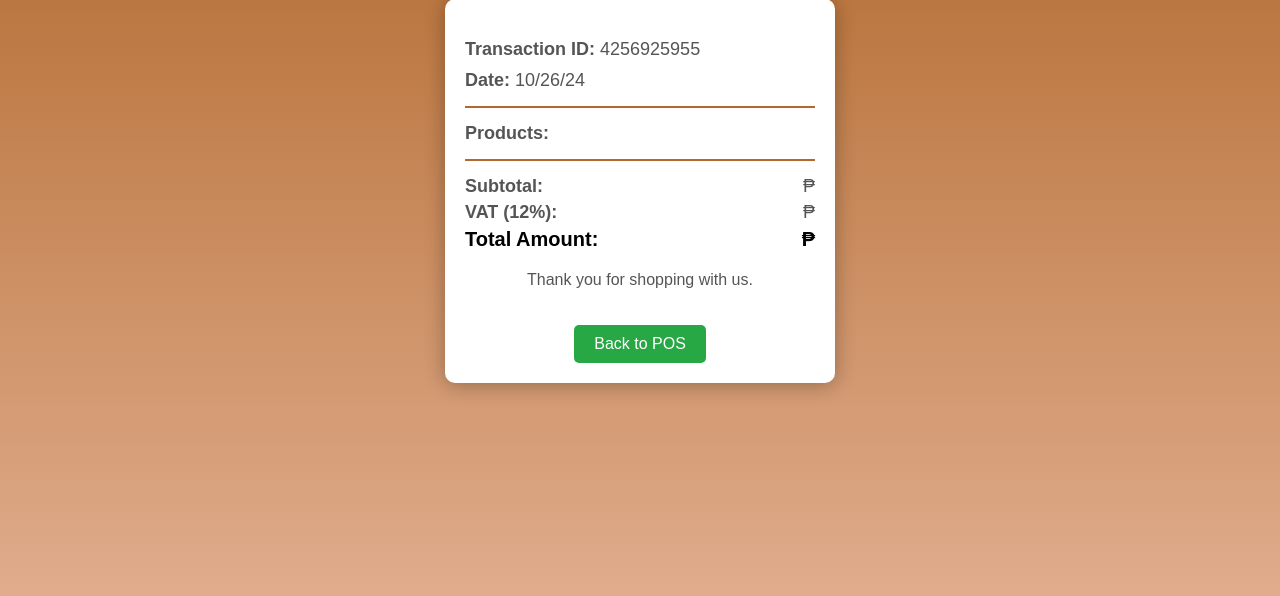
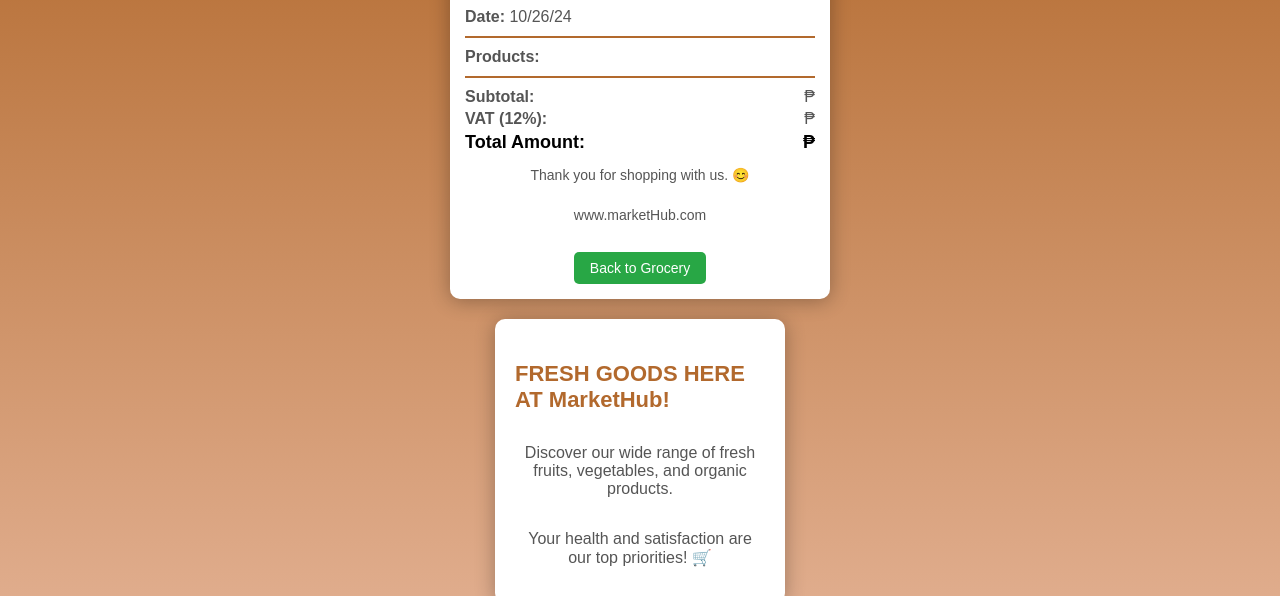
Before and after one commit to switzza/Point-of-sale-system-TP-UPDATED-, a Django app: template pos/home/templates/pos/receipt.html in a window 1280 px wide. Shown: the part 151-747 px from the top of the page. Run offline with Django 5.2, Linux system fonts and the light colour scheme; the template is opened without the code that fills it, so the values that code supplies are empty.

Commit message:
Update receipt.html

```diff
--- a/pos/home/templates/pos/receipt.html
+++ b/pos/home/templates/pos/receipt.html
@@ -4,7 +4,7 @@
 <head>
     <meta charset="UTF-8">
     <meta name="viewport" content="width=device-width, initial-scale=1.0">
-    <title>Receipt</title>
+    <title>MarketHub - Receipt</title>
     <style>
         body {
             background: linear-gradient(to bottom, #b2692d, #e3b193);
@@ -28,54 +28,69 @@
             color: white;
             font-size: 28px;
             font-weight: bold;
+            margin-bottom: 20px; /* Spacing below the header */
         }
         .container {
             background-color: #ffffff;
             border-radius: 10px;
             box-shadow: 0 2px 20px rgba(0, 0, 0, 0.3);
-            width: 350px; /* Increased width for better layout */
+            width: 350px; /* Reduced width for better fit */
+            padding: 15px; /* Reduced padding */
+            text-align: center;
+            display: flex;
+            flex-direction: column;
+            align-items: center; /* Center align items */
+        }
+        .sidebar {
+            background-color: #fff; /* Light background for the sidebar */
+            border-radius: 10px;
+            box-shadow: 0 2px 20px rgba(0, 0, 0, 0.3);
+            width: 250px; /* Fixed width for sidebar */
             padding: 20px;
+            margin: 20px; /* Margin for spacing */
+            display: flex;
+            flex-direction: column;
+            justify-content: center;
+            align-items: center;
+            height: auto; /* Adjust height automatically based on content */
+        }
+        .sidebar h3 {
+            font-size: 22px;
+            color: #b2692d; /* Match the header color */
+            margin-bottom: 15px;
+        }
+        .sidebar p {
             text-align: center;
+            color: #555;
+            font-size: 16px;
         }
         .receipt-body {
-            margin-top: 20px;
+            margin-top: 10px; /* Reduced margin */
             text-align: left;
-            font-size: 18px;
+            font-size: 16px; /* Slightly reduced font size */
             color: #555;
+            width: 100%; /* Full width to utilize space */
         }
         .receipt-body p {
-            margin: 10px 0;
+            margin: 8px 0; /* Reduced margin */
         }
         .receipt-body hr {
             border: 1px solid #b2692d; /* Same color as background */
-            margin: 15px 0;
+            margin: 10px 0; /* Reduced margin */
         }
         .item {
             display: flex;
             justify-content: space-between;
-            margin: 5px 0;
+            margin: 4px 0; /* Reduced margin */
         }
         .total {
             font-weight: bold;
             color: #000;
-            font-size: 20px;
-        }
-        button {
-            margin-top: 20px;
-            padding: 10px 20px;
-            background-color: #28a745;
-            border: none;
-            color: white;
-            border-radius: 5px;
-            font-size: 16px;
-            cursor: pointer;
-        }
-        button:hover {
-            background-color: #218838;
+            font-size: 18px; /* Slightly reduced font size */
         }
         .thank-you {
-            margin-top: 20px;
-            font-size: 16px;
+            margin-top: 10px; /* Reduced margin */
+            font-size: 14px; /* Slightly reduced font size */
             color: #555;
         }
         .footer {
@@ -90,23 +105,36 @@
             font-size: 14px;
             margin-top: auto; /* Push to the bottom */
         }
+        button {
+            margin-top: 15px; /* Reduced margin */
+            padding: 8px 16px; /* Reduced padding */
+            background-color: #28a745;
+            border: none;
+            color: white;
+            border-radius: 5px;
+            font-size: 14px; /* Reduced font size */
+            cursor: pointer;
+        }
+        button:hover {
+            background-color: #218838;
+        }
     </style>
 </head>
 <body>
     <div class="header">
         Transaction Receipt
     </div>
+
     <div class="container">
         <div class="receipt-body">
             <p><strong>Transaction ID:</strong> 4256925955</p>
-            <p><strong>Date:</strong> 10/26/24 </p>
+            <p><strong>Date:</strong> 10/26/24</p>
             <hr>
             <p><strong>Products:</strong></p>
             {% for item in items %}
                 <div class="item">
                     <span>{{ item.product_name }}</span>
                     <span>₱{{ item.price }} x {{ item.quantity }}</span>
-
                 </div>
             {% endfor %}
             <hr>
@@ -123,9 +151,17 @@
                 <span>₱{{ total_amount }}</span>
             </div>
         </div>
-        <p class="thank-you">Thank you for shopping with us.</p>
-        <button onclick="window.location.href='/'">Back to POS</button>
+        <p class="thank-you">Thank you for shopping with us. 😊</p>
+        <p class="thank-you">www.marketHub.com</p>
+        <button onclick="window.location.href='/'">Back to Grocery</button>
     </div>
+
+    <div class="sidebar">
+        <h3>FRESH GOODS HERE AT MarketHub!</h3>
+        <p>Discover our wide range of fresh fruits, vegetables, and organic products.</p>
+        <p>Your health and satisfaction are our top priorities! 🛒</p>
+    </div>
+
     <div class="footer">
         ReboredoPOS | Sta. Maria, Poblacion | 0958 948 9284
     </div>
```
